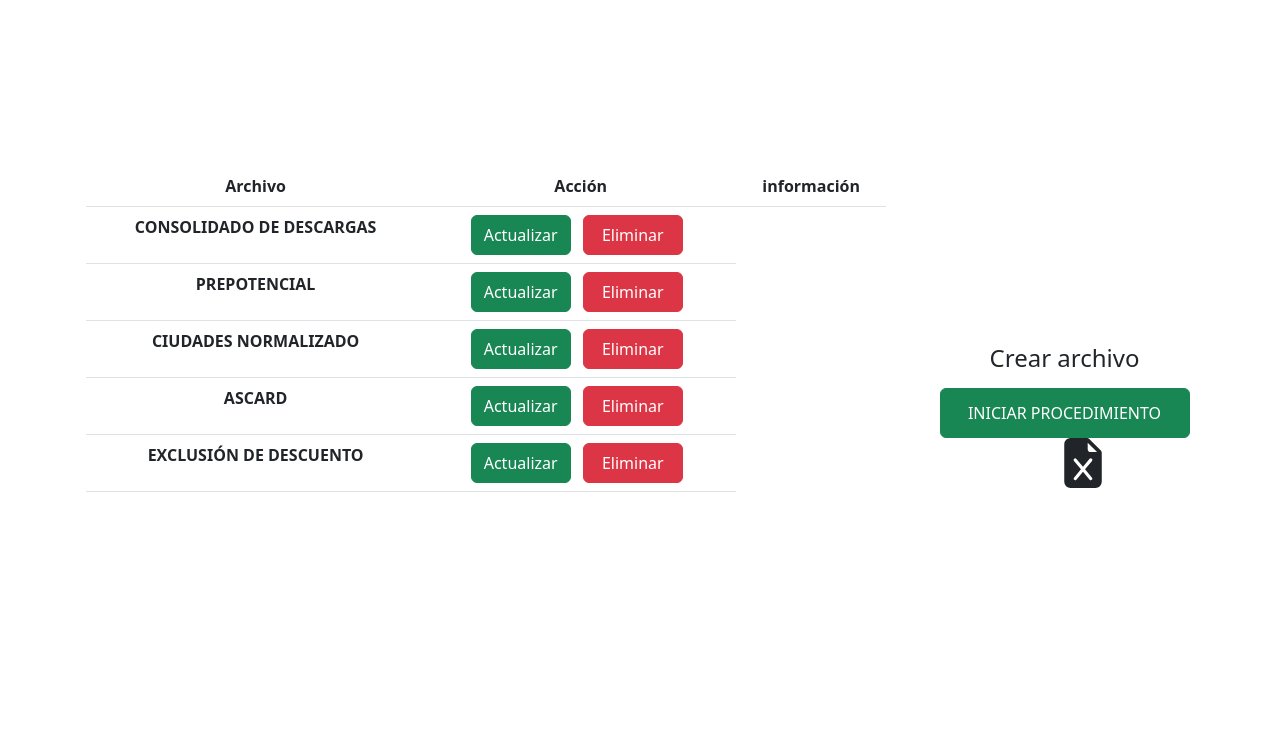
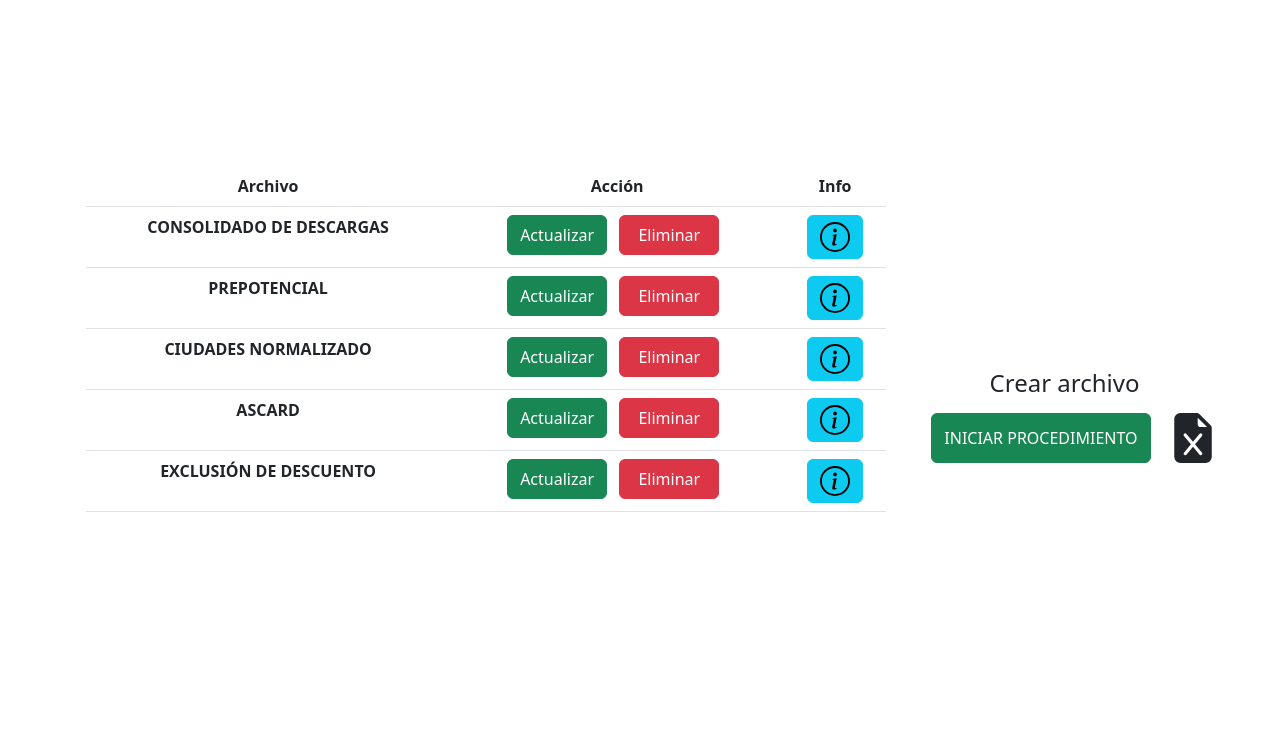
Before and after one commit to Programandinggabriel/aslecol_RepoInfoClaro, a PHP site: page / in a window 1280 px wide. Shown: the top 752 px of the page. Run offline with PHP 8.4, Linux system fonts and the light colour scheme; some libraries are stand-ins or nearby versions.

Commit message:
button info

```diff
--- a/index.php
+++ b/index.php
@@ -23,7 +23,7 @@
         <table class='table text-center' style='width: 800px;' id='load_files'>
           <th>Archivo</th>
           <th>Acción</th>
-          <th>información</th>
+          <th>Info</th>
 
           <tr align='center' id='1'>
             <td>
@@ -36,6 +36,15 @@
               </button>
               <button class='btn btn-danger mx-2' style='height: 40px; width: 100px;' name='btn_delete' id = '1'>
                 Eliminar
+              </button>
+            </td>
+
+            <td>
+              <button class='btn btn-info'>
+                <svg xmlns="http://www.w3.org/2000/svg" width="30" height="30" fill="currentColor" class="bi bi-info-circle" viewBox="0 0 16 16">
+                  <path d="M8 15A7 7 0 1 1 8 1a7 7 0 0 1 0 14zm0 1A8 8 0 1 0 8 0a8 8 0 0 0 0 16z"/>
+                  <path d="m8.93 6.588-2.29.287-.082.38.45.083c.294.07.352.176.288.469l-.738 3.468c-.194.897.105 1.319.808 1.319.545 0 1.178-.252 1.465-.598l.088-.416c-.2.176-.492.246-.686.246-.275 0-.375-.193-.304-.533L8.93 6.588zM9 4.5a1 1 0 1 1-2 0 1 1 0 0 1 2 0z"/>
+                </svg>
               </button>
             </td>
           </tr>
@@ -53,6 +62,15 @@
                 Eliminar
               </button>
             </td>
+
+            <td>
+              <button class='btn btn-info'>
+                <svg xmlns="http://www.w3.org/2000/svg" width="30" height="30" fill="currentColor" class="bi bi-info-circle" viewBox="0 0 16 16">
+                  <path d="M8 15A7 7 0 1 1 8 1a7 7 0 0 1 0 14zm0 1A8 8 0 1 0 8 0a8 8 0 0 0 0 16z"/>
+                  <path d="m8.93 6.588-2.29.287-.082.38.45.083c.294.07.352.176.288.469l-.738 3.468c-.194.897.105 1.319.808 1.319.545 0 1.178-.252 1.465-.598l.088-.416c-.2.176-.492.246-.686.246-.275 0-.375-.193-.304-.533L8.93 6.588zM9 4.5a1 1 0 1 1-2 0 1 1 0 0 1 2 0z"/>
+                </svg>
+              </button>
+            </td>
           </tr>
 
           <tr align='center' id='3'>
@@ -66,6 +84,15 @@
               </button>
               <button class='btn btn-danger mx-2' style='height: 40px; width: 100px;' name='btn_delete' id='3'>
                 Eliminar
+              </button>
+            </td>
+
+            <td>
+              <button class='btn btn-info'>
+                <svg xmlns="http://www.w3.org/2000/svg" width="30" height="30" fill="currentColor" class="bi bi-info-circle" viewBox="0 0 16 16">
+                  <path d="M8 15A7 7 0 1 1 8 1a7 7 0 0 1 0 14zm0 1A8 8 0 1 0 8 0a8 8 0 0 0 0 16z"/>
+                  <path d="m8.93 6.588-2.29.287-.082.38.45.083c.294.07.352.176.288.469l-.738 3.468c-.194.897.105 1.319.808 1.319.545 0 1.178-.252 1.465-.598l.088-.416c-.2.176-.492.246-.686.246-.275 0-.375-.193-.304-.533L8.93 6.588zM9 4.5a1 1 0 1 1-2 0 1 1 0 0 1 2 0z"/>
+                </svg>
               </button>
             </td>
           </tr>
@@ -83,6 +110,15 @@
                 Eliminar
               </button>
             </td>
+
+            <td>
+              <button class='btn btn-info'>
+                <svg xmlns="http://www.w3.org/2000/svg" width="30" height="30" fill="currentColor" class="bi bi-info-circle" viewBox="0 0 16 16">
+                  <path d="M8 15A7 7 0 1 1 8 1a7 7 0 0 1 0 14zm0 1A8 8 0 1 0 8 0a8 8 0 0 0 0 16z"/>
+                  <path d="m8.93 6.588-2.29.287-.082.38.45.083c.294.07.352.176.288.469l-.738 3.468c-.194.897.105 1.319.808 1.319.545 0 1.178-.252 1.465-.598l.088-.416c-.2.176-.492.246-.686.246-.275 0-.375-.193-.304-.533L8.93 6.588zM9 4.5a1 1 0 1 1-2 0 1 1 0 0 1 2 0z"/>
+                </svg>
+              </button>
+            </td>
           </tr>
 
           <tr align='center' id = '5'>
@@ -98,6 +134,15 @@
                 Eliminar
               </button>
             </td>
+
+            <td>
+              <button class='btn btn-info'>
+                <svg xmlns="http://www.w3.org/2000/svg" width="30" height="30" fill="currentColor" class="bi bi-info-circle" viewBox="0 0 16 16">
+                  <path d="M8 15A7 7 0 1 1 8 1a7 7 0 0 1 0 14zm0 1A8 8 0 1 0 8 0a8 8 0 0 0 0 16z"/>
+                  <path d="m8.93 6.588-2.29.287-.082.38.45.083c.294.07.352.176.288.469l-.738 3.468c-.194.897.105 1.319.808 1.319.545 0 1.178-.252 1.465-.598l.088-.416c-.2.176-.492.246-.686.246-.275 0-.375-.193-.304-.533L8.93 6.588zM9 4.5a1 1 0 1 1-2 0 1 1 0 0 1 2 0z"/>
+                </svg>
+              </button>
+            </td>
           </tr>
         </table>
       </div>
@@ -106,7 +151,7 @@
     <div class='col-3'>
       <h4 class='text-center' id='status_file'>Crear archivo</h4>
       <div class='row justify-content-center mt-3'>
-        <button class='col-3 btn btn-success' style='width: 250px; height: 50px;' id='start'>
+        <button class='col-3 btn btn-success' style='width: 220px; height: 50px;' id='start'>
           INICIAR PROCEDIMIENTO
         </button>
         <div class='col-2'>
```
